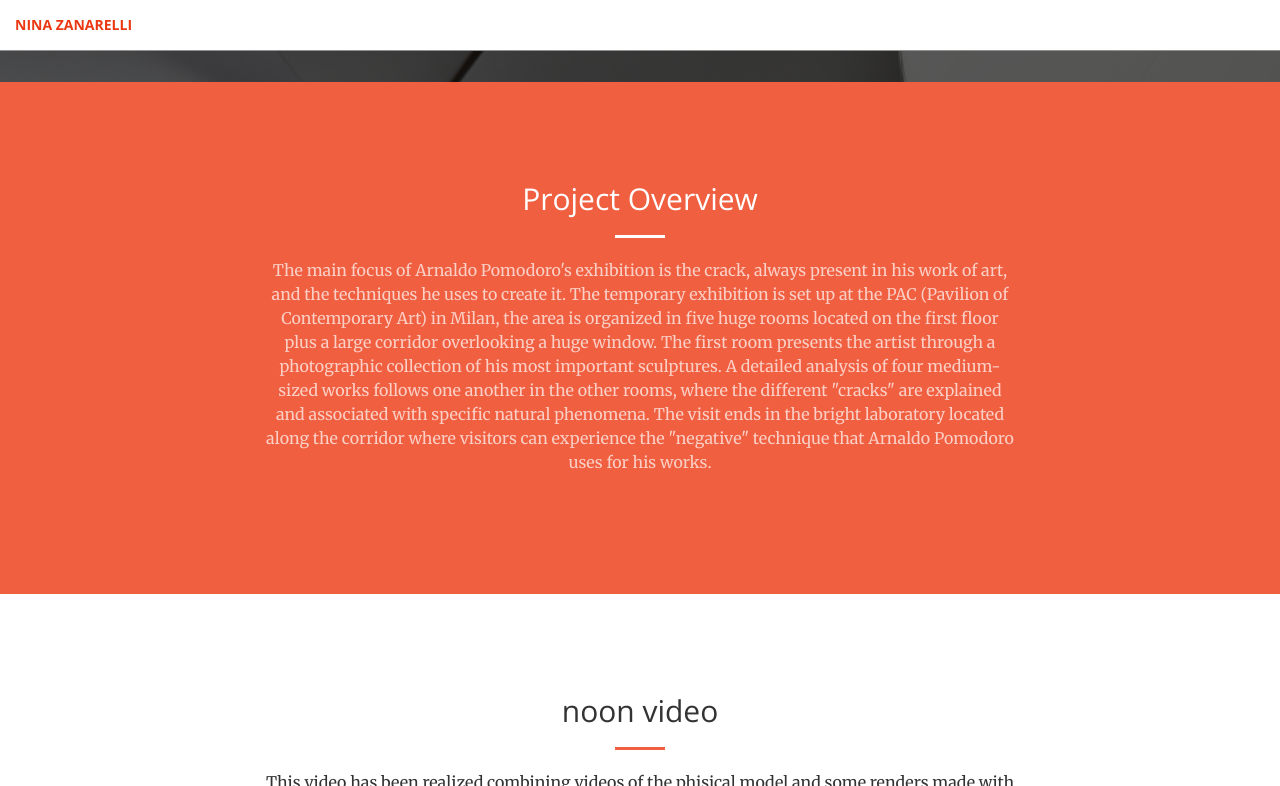
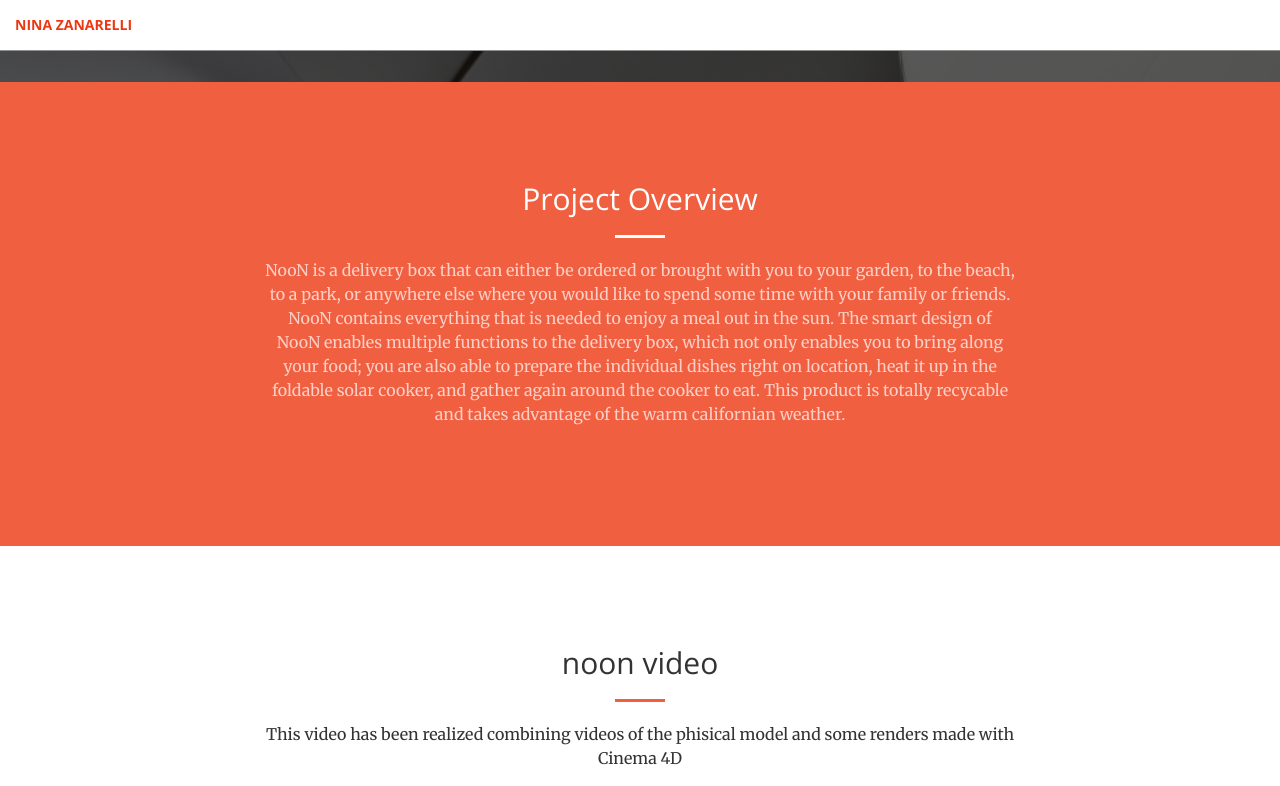
Before and after one commit to ninazanarelli/ninazanarelli.github.io, a Jekyll site: the page built from gallerythree.html, in a window 1280 px wide and 900 px high, scrolled down 818 px, cut to the strip 0-786 px from the top of the window. Built offline with Jekyll 4.4.1, drawn with Linux system fonts in a browser that asks for light colours.

Commit message:
description3

```diff
--- a/_includes/descriptionthree.html
+++ b/_includes/descriptionthree.html
@@ -4,8 +4,7 @@
             <div class="col-lg-8 col-lg-offset-2 text-center">
                 <h2 class="section-heading">Project Overview</h2>
                 <hr class="light">
-                <p class="text-faded">The main focus of Arnaldo Pomodoro's exhibition is the crack, always present in his work of art, and the techniques he uses to create it. The temporary exhibition is set up at the PAC (Pavilion of Contemporary Art) in Milan, the area is organized in five huge rooms located on the first floor plus a large corridor overlooking a huge window. The first room presents the artist through a photographic collection of his most important sculptures. A detailed analysis of four medium-sized works follows one another in the other rooms, where the different "cracks" are explained and associated with specific natural phenomena.
-                    The visit ends in the bright laboratory located along the corridor where visitors can experience the "negative" technique that Arnaldo Pomodoro uses for his works.
+                <p class="text-faded"> NooN is a delivery box that can either be ordered or brought with you to your garden, to the beach, to a park, or anywhere else where you would like to spend some time with your family or friends. NooN contains everything that is needed to enjoy a meal out in the sun. The smart design of NooN enables multiple functions to the delivery box, which not only enables you to bring along your food; you are also able to prepare the individual dishes right on location, heat it up in the foldable solar cooker, and gather again around the cooker to eat. This product is totally recycable and takes advantage of the warm californian weather.
                     </p>
             </div>
         </div>
```
